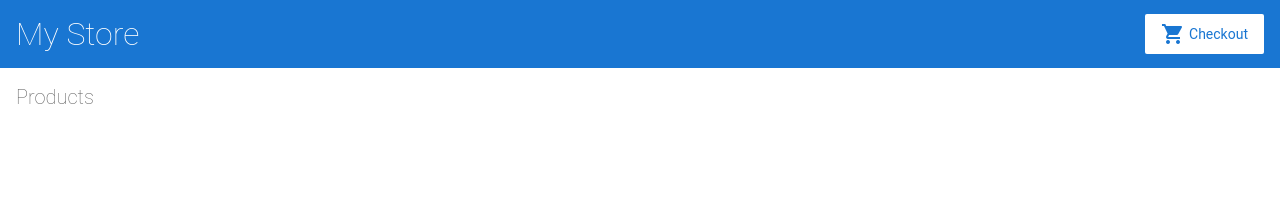
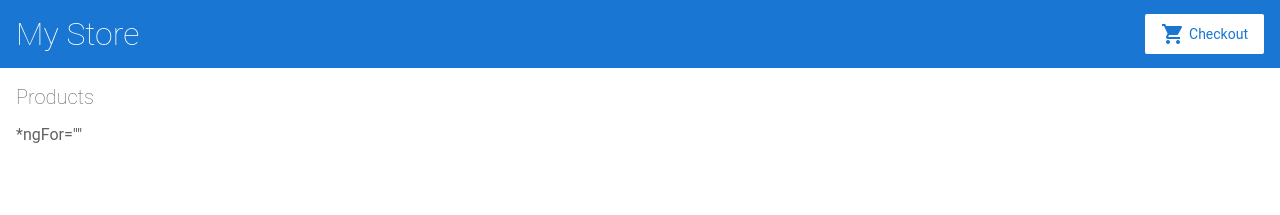
Before and after one commit to shreya1864/angular-twqnhx, an Angular app: page / in a window 1280 px wide. Shown: the top 215 px of the page. Built offline with nearby package versions, Linux system fonts and the light colour scheme.

Commit message:
1 file modified

```diff
--- a/src/app/product-list/product-list.component.html
+++ b/src/app/product-list/product-list.component.html
@@ -1,5 +1,7 @@
 <h2>Products</h2>
-
+<div>
+  *ngFor=""
+</div>
 
 <!--
 Copyright Google LLC. All Rights Reserved.
```
